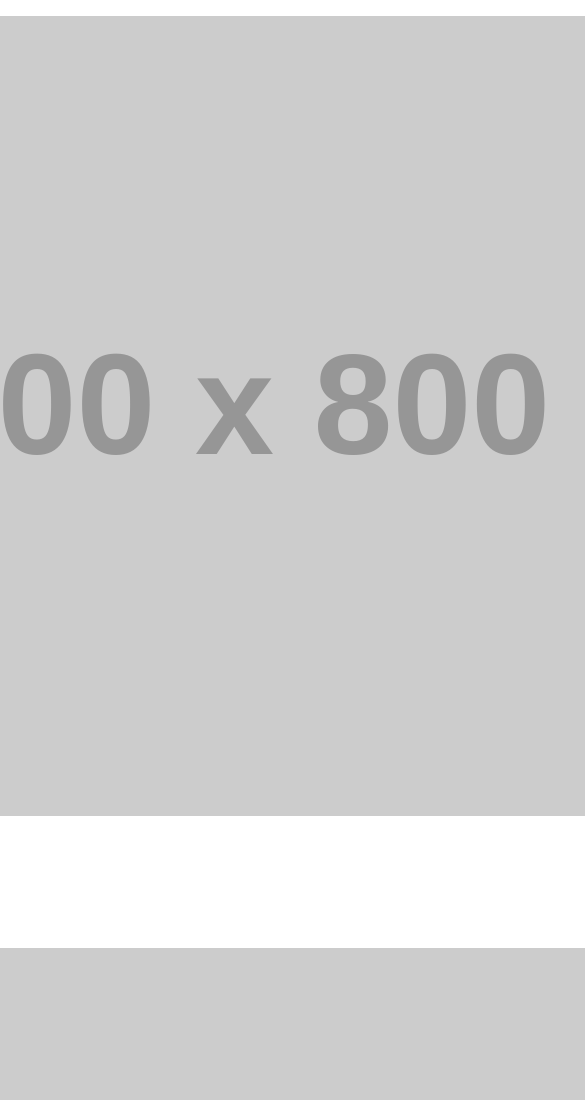
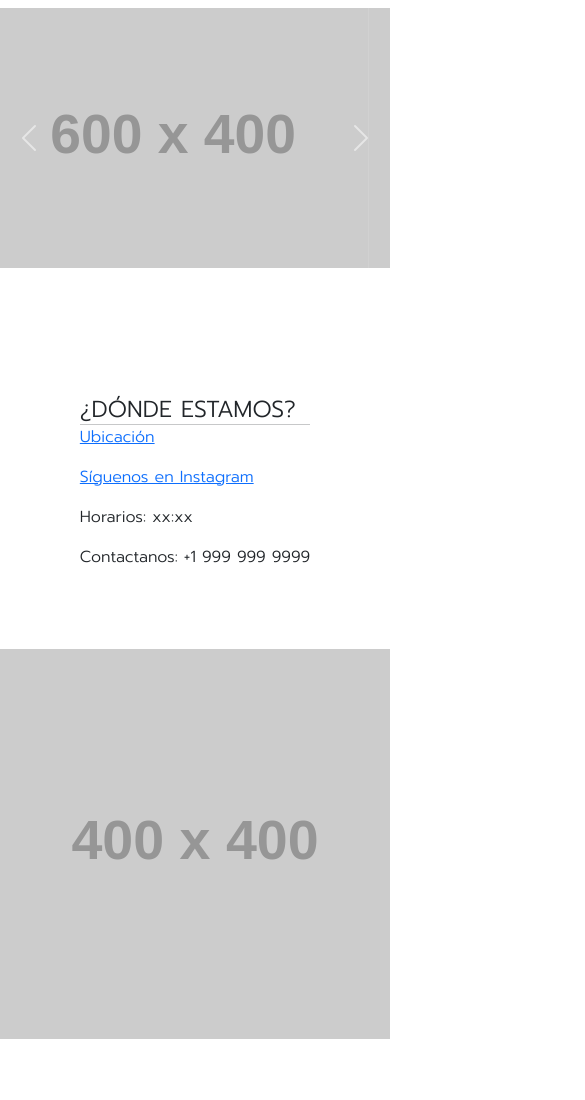
Before and after one commit to ffeIipe/FelipeNunezPortfolio, a plain HTML site: page index.html in a window 390 px wide. Shown: the part 400-1500 px from the top of the page, 585 px wide, since content can reach past the window. Drawn offline with nearby package versions, Linux system fonts and the light colour scheme; placeholder pictures from the web are drawn by us.

Commit message:
fourth commit

```diff
--- a/css/main.css
+++ b/css/main.css
@@ -33,7 +33,7 @@ nav ul li, a img{
     justify-content: space-around;
     display: grid;
     grid-template-columns: 1fr 1fr 1fr;
-    grid-column-gap: 64px;
+    grid-column-gap: 16px;
     justify-content: center;
 }
 nav ul li{
@@ -89,17 +89,16 @@ h1{
     padding-top: 16px;
     flex-direction: column;
 }
-.ubicacion{
-    padding-left: 64px;
-    padding-top: 16px;
-    flex-direction: column;
-}
 .interfaz-ubicacion{
-    padding-top: 128px;
-    padding-left: 64px;
-    padding-bottom: 128px;
+    padding-top: 64px;
     display: flex;
     justify-content: center;
+}
+.ubicacion{
+    display: flex;
+    flex-flow: row;
+    justify-content: center;
+    padding: 64px;
 }
 .precio{
     font-weight: bolder;
@@ -112,7 +111,6 @@ h1{
     border-color: black;
 }
 @media screen and (max-width: 768px){
-
     .clasificaciones-prendas {
         flex-flow: column;
         padding: 0;
@@ -140,6 +138,7 @@ h1{
     .contenedor-items{
         display: grid;
         grid-template-columns: 1fr 1fr;
+        grid-column-gap: 16px;
     }
     .interfaz-page{
         padding: 0;
@@ -165,6 +164,14 @@ h1{
         padding-top: 64px;
         justify-content: flex-start;
     }
+    .ubicacion-image{
+        height: 50%;
+    }
+    footer{
+        font-size: 0.7em;
+        justify-content: center;
+    }
+
 }
 @media screen and (max-width: 480px) {
     .clasificaciones-prendas {
@@ -202,4 +209,14 @@ h1{
         width: 30%;
         height: 30%;
     }
+    .interfaz-ubicacion{
+        display: flex;
+        flex-flow: column;
+        justify-content: center;
+    }
+    .ubicacion-image{
+       padding: 0px;
+       margin: 0;
+    }
+
 }
--- a/index.html
+++ b/index.html
@@ -9,6 +9,7 @@
 <link rel="preconnect" href="https://fonts.gstatic.com" crossorigin>
 <link href="https://fonts.googleapis.com/css2?family=Prompt:wght@300&display=swap" rel="stylesheet">
     <title>Tienda de Ropa</title>
+    <link href="https://cdn.jsdelivr.net/npm/bootstrap@5.2.2/dist/css/bootstrap.min.css" rel="stylesheet" integrity="sha384-Zenh87qX5JnK2Jl0vWa8Ck2rdkQ2Bzep5IDxbcnCeuOxjzrPF/et3URy9Bv1WTRi" crossorigin="anonymous">
 </head>
 <body>
     <nav class="top-index-page">
@@ -39,23 +40,30 @@
         </nav>
     </nav>
     <nav>
-        <div class="content-home">
-            <a href="files/ultimo-drop.html">
-                <img src="https://dummyimage.com/1000x800/000/fff&text=ultimo-drop">
-            </a>
-        </div>
-        <div class="content-home">
-            <a href="files/destacado.html">
-                <img src="https://dummyimage.com/1000x800/000/fff&text=destacado">
-            </a>
-        </div>
+        <div id="carouselExampleControls" class="carousel slide" style="margin-top: 64px;" data-bs-ride="carousel">
+            <div class="carousel-inner">
+              <div class="carousel-item active">
+                <img src="https://dummyimage.com/600x400/000/fff&text=ultimo+drop" class="d-block w-100">
+              </div>
+              <div class="carousel-item">
+                <img src="https://dummyimage.com/600x400/000/fff&text=destacado" class="d-block w-100">
+              </div>
+            </div>
+            <button class="carousel-control-prev" type="button" data-bs-target="#carouselExampleControls" data-bs-slide="prev">
+              <span class="carousel-control-prev-icon" aria-hidden="true"></span>
+              <span class="visually-hidden">Previous</span>
+            </button>
+            <button class="carousel-control-next" type="button" data-bs-target="#carouselExampleControls" data-bs-slide="next">
+              <span class="carousel-control-next-icon" aria-hidden="true"></span>
+              <span class="visually-hidden">Next</span>
+            </button>
+          </div>
     </nav>
     <nav>
         <div class="interfaz-ubicacion">
-            <img src="https://dummyimage.com/400x400/000/fff&text=ubicacion">
-
             <div class="ubicacion font">
-                <h1 class="font" style="margin-bottom: 0px;">¿DÓNDE ESTAMOS?</h1>
+                <div>
+                    <h3 class="font" style="margin-bottom: 0px;">¿DÓNDE ESTAMOS?</h3>
                 <hr style="margin: 0;">
                 <p>
                     <a href="">Ubicación</a>
@@ -69,12 +77,17 @@
                 <p>
                     Contactanos: +1 999 999 9999
                 </p>
+
+                </div>
             </div>
+                <img class="ubicacion-image" src="https://dummyimage.com/400x400/000/fff&text=ubicacion">
+
         </div>
     </nav>
     <hr style="margin-top:64px;">
         <footer class="footer font" style="margin: 0px;">
             Felipe Nuñez Alderete | 2022 | Estudiante de Coderhouse
         </footer>
+        <script src="https://cdn.jsdelivr.net/npm/bootstrap@5.2.2/dist/js/bootstrap.bundle.min.js" integrity="sha384-OERcA2EqjJCMA+/3y+gxIOqMEjwtxJY7qPCqsdltbNJuaOe923+mo//f6V8Qbsw3" crossorigin="anonymous"></script>
 </body>
 </html>
```
